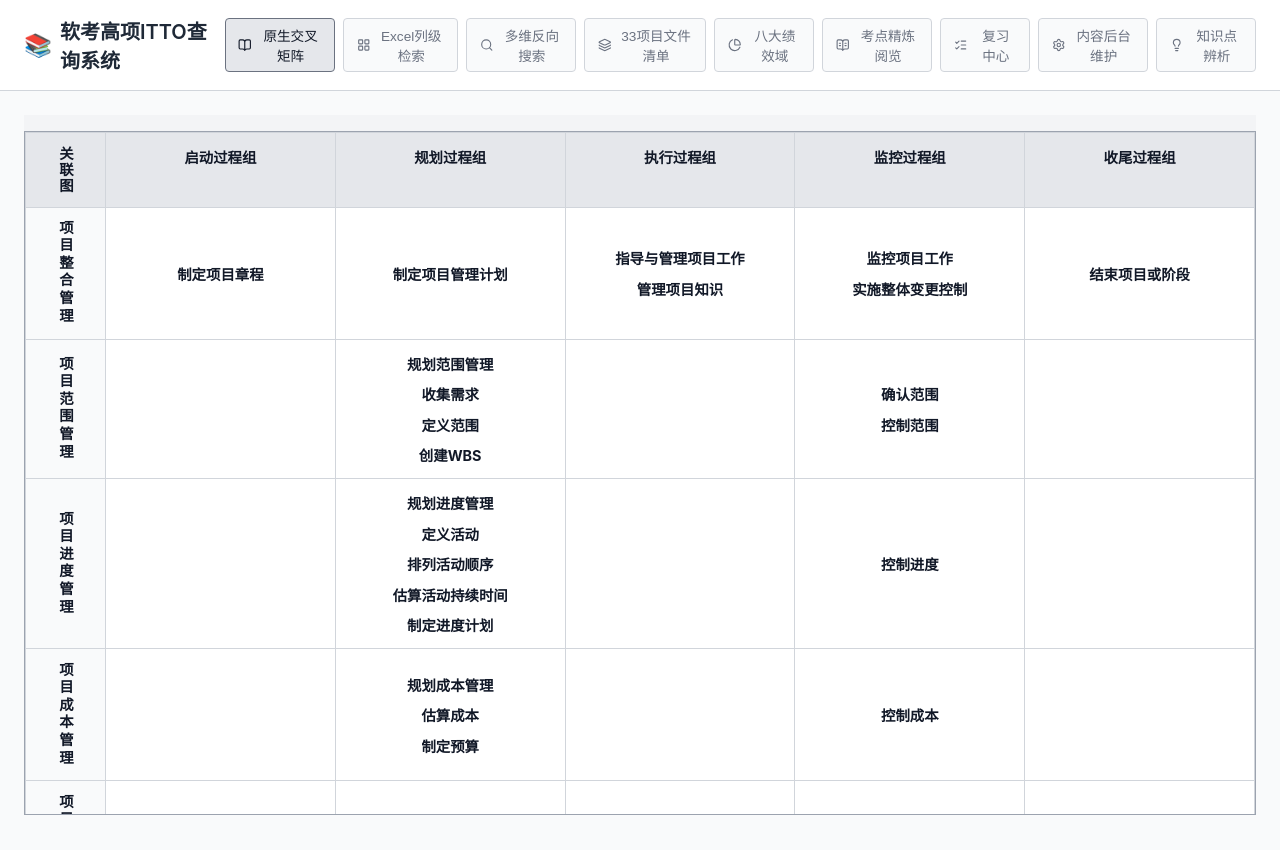
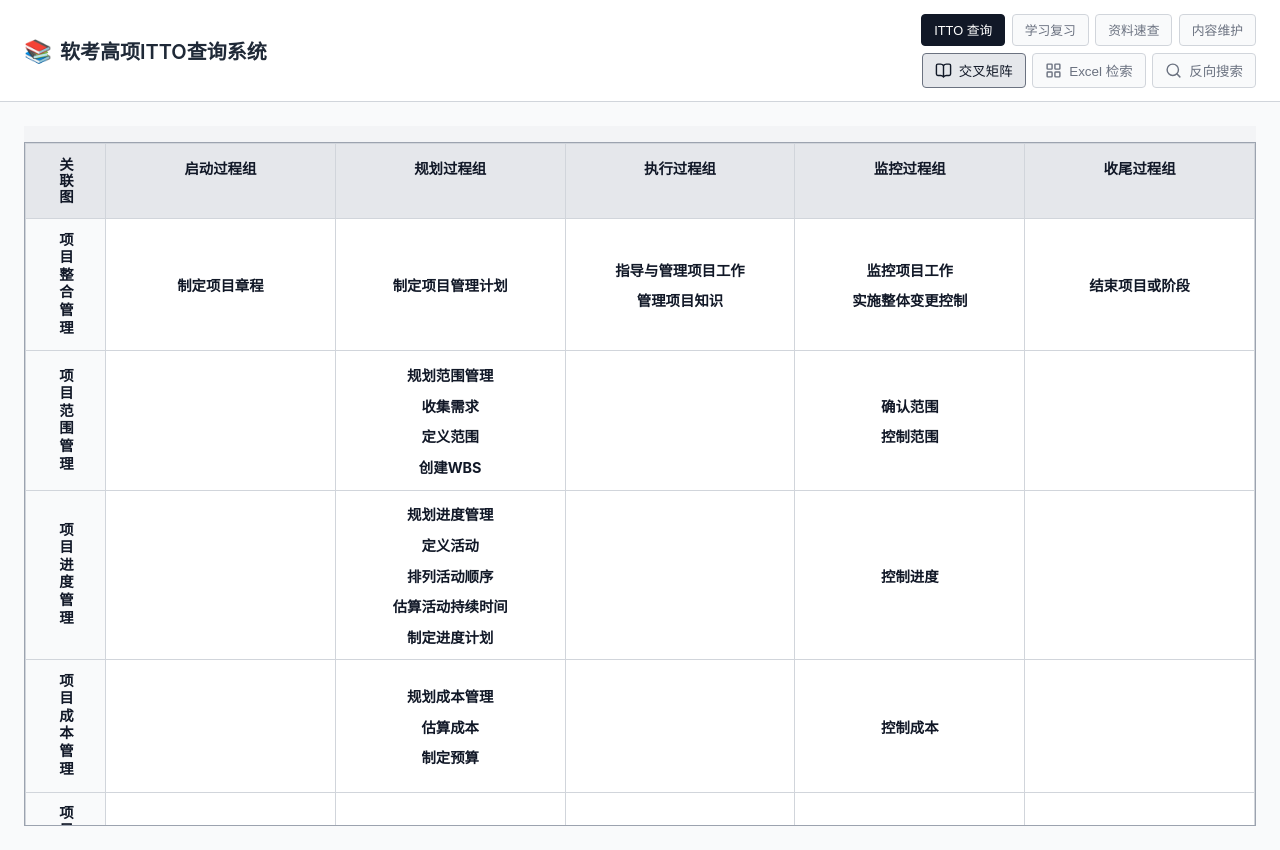
Before and after one commit to vosamy1982/ruankao-gaoxiang-tools, a React (Vite) app: page / in a window 1280 px wide. Built offline with nearby package versions, Linux system fonts and the light colour scheme.

Commit message:
feat: add grouped top navigation (#24)
Replaces the crowded single-row navigation with grouped top-level navigation, shortened secondary labels, and a mobile menu toggle.

```diff
--- a/package.json
+++ b/package.json
@@ -1,7 +1,7 @@
 {
   "name": "ruankao-gaoxiang-tools",
   "private": false,
-  "version": "0.7.0",
+  "version": "0.8.0",
   "description": "A local-first study and ITTO query tool for the Ruankao advanced project management exam.",
   "license": "MIT",
   "type": "module",
--- a/src/App.css
+++ b/src/App.css
@@ -14,12 +14,21 @@
 }
 
 .app-header {
-  display: flex;
-  justify-content: space-between;
+  display: grid;
+  grid-template-columns: auto minmax(0, 1fr);
+  gap: 0.75rem 1.5rem;
   align-items: center;
-  padding: 1rem 1.5rem;
+  padding: 0.85rem 1.5rem;
   background: var(--surface);
   border-bottom: 1px solid var(--border);
+}
+
+.app-header-top {
+  display: flex;
+  align-items: center;
+  justify-content: space-between;
+  gap: 0.75rem;
+  min-width: 0;
 }
 
 .app-title {
@@ -30,42 +39,81 @@
   align-items: center;
   gap: 0.5rem;
   letter-spacing: normal;
+  white-space: nowrap;
 }
 
-.view-toggle {
+.mobile-nav-toggle {
+  display: none;
+}
+
+.app-navigation {
+  min-width: 0;
   display: flex;
-  gap: 0.5rem;
+  flex-direction: column;
+  align-items: flex-end;
+  gap: 0.45rem;
+}
+
+.primary-nav,
+.secondary-nav {
+  display: flex;
+  align-items: center;
+  justify-content: flex-end;
+  gap: 0.4rem;
+  max-width: 100%;
   overflow-x: auto;
   scrollbar-width: none;
 }
 
-.view-toggle::-webkit-scrollbar {
+.primary-nav::-webkit-scrollbar,
+.secondary-nav::-webkit-scrollbar {
   display: none;
 }
 
-.toggle-btn {
-  padding: 0.4rem 0.8rem;
+.nav-group-btn,
+.nav-item-btn {
+  min-height: 2rem;
+  display: inline-flex;
+  align-items: center;
+  justify-content: center;
+  flex: 0 0 auto;
+  white-space: nowrap;
   border: 1px solid var(--border);
-  background: #F9FAFB;
+  border-radius: 4px;
+  background: #f9fafb;
   color: var(--text-muted);
-  font-size: 0.85rem;
   font-weight: 500;
-  border-radius: 4px;
   cursor: pointer;
   transition: none;
-  display: flex;
-  align-items: center;
-  gap: 0.5rem;
 }
 
-.toggle-btn.active {
-  background: #E5E7EB;
+.nav-group-btn {
+  padding: 0.35rem 0.75rem;
+  font-size: 0.8rem;
+}
+
+.nav-item-btn {
+  gap: 0.45rem;
+  padding: 0.4rem 0.75rem;
+  font-size: 0.84rem;
+}
+
+.nav-group-btn.active {
+  background: #111827;
+  color: #ffffff;
+  border-color: #111827;
+}
+
+.nav-item-btn.active {
+  background: #e5e7eb;
   color: var(--text-main);
   border-color: var(--text-muted);
 }
 
-.toggle-btn:hover:not(.active) {
-  background: #F3F4F6;
+.nav-group-btn:hover:not(.active),
+.nav-item-btn:hover:not(.active) {
+  background: #f3f4f6;
+  color: var(--text-main);
 }
 
 .view-loading {
@@ -96,24 +144,61 @@
 
 @media (max-width: 900px) {
   .app-header {
-    align-items: flex-start;
-    flex-direction: column;
-    gap: 0.75rem;
+    display: block;
     padding: calc(env(safe-area-inset-top, 0px) + 0.75rem) 0.75rem 0.75rem;
+  }
+
+  .app-header-top {
+    width: 100%;
   }
 
   .app-title {
     font-size: 1.05rem;
   }
 
-  .view-toggle {
-    width: 100%;
-    padding-bottom: 0.1rem;
+  .mobile-nav-toggle {
+    min-height: 2rem;
+    display: inline-flex;
+    align-items: center;
+    justify-content: center;
+    flex: 0 0 auto;
+    gap: 0.35rem;
+    padding: 0.35rem 0.55rem;
+    border: 1px solid var(--border);
+    border-radius: 4px;
+    background: #f9fafb;
+    color: var(--text-main);
+    font-size: 0.8rem;
+    font-weight: 600;
+    white-space: nowrap;
+    cursor: pointer;
   }
 
-  .toggle-btn {
-    flex: 0 0 auto;
-    padding: 0.45rem 0.7rem;
+  .app-navigation {
+    display: none;
+    align-items: stretch;
+    gap: 0.6rem;
+    margin-top: 0.75rem;
+    padding-top: 0.75rem;
+    border-top: 1px solid var(--border-light);
+  }
+
+  .app-navigation.open {
+    display: flex;
+  }
+
+  .primary-nav,
+  .secondary-nav {
+    justify-content: flex-start;
+    width: 100%;
+    gap: 0.45rem;
+    padding-bottom: 0.05rem;
+  }
+
+  .nav-group-btn,
+  .nav-item-btn {
+    min-height: 2.1rem;
+    padding: 0.45rem 0.65rem;
     font-size: 0.8rem;
   }
 
--- a/src/App.tsx
+++ b/src/App.tsx
@@ -2,7 +2,8 @@ import { lazy, Suspense, useEffect, useState } from 'react';
 import pmbokDataJson from './data/pmbok.json';
 import examDataJson from './data/exam-points.json';
 import type { ExamChapter, PmbokData, Process } from './types';
-import { LayoutGrid, Search, BookOpen, Layers, PieChart, BookOpenText, ListChecks, Settings, Lightbulb } from 'lucide-react';
+import { LayoutGrid, Search, BookOpen, Layers, PieChart, BookOpenText, ListChecks, Settings, Lightbulb, Menu, X } from 'lucide-react';
+import type { LucideIcon } from 'lucide-react';
 import './App.css';
 
 const MatrixView = lazy(() => import('./components/MatrixView'));
@@ -22,6 +23,59 @@ type ViewMode = 'mapping' | 'matrix' | 'search' | 'documents' | 'eightDomains' |
 
 const viewModes: ViewMode[] = ['mapping', 'matrix', 'search', 'documents', 'eightDomains', 'examPoints', 'reviewCenter', 'admin', 'concepts'];
 
+type NavGroupId = 'itto' | 'study' | 'reference' | 'admin';
+
+interface NavigationItem {
+  view: ViewMode;
+  label: string;
+  icon: LucideIcon;
+}
+
+interface NavigationGroup {
+  id: NavGroupId;
+  label: string;
+  items: NavigationItem[];
+}
+
+const navigationGroups: NavigationGroup[] = [
+  {
+    id: 'itto',
+    label: 'ITTO 查询',
+    items: [
+      { view: 'mapping', label: '交叉矩阵', icon: BookOpen },
+      { view: 'matrix', label: 'Excel 检索', icon: LayoutGrid },
+      { view: 'search', label: '反向搜索', icon: Search }
+    ]
+  },
+  {
+    id: 'study',
+    label: '学习复习',
+    items: [
+      { view: 'examPoints', label: '考点阅览', icon: BookOpenText },
+      { view: 'reviewCenter', label: '复习中心', icon: ListChecks },
+      { view: 'concepts', label: '知识辨析', icon: Lightbulb }
+    ]
+  },
+  {
+    id: 'reference',
+    label: '资料速查',
+    items: [
+      { view: 'documents', label: '项目文件', icon: Layers },
+      { view: 'eightDomains', label: '绩效域', icon: PieChart }
+    ]
+  },
+  {
+    id: 'admin',
+    label: '内容维护',
+    items: [
+      { view: 'admin', label: '后台维护', icon: Settings }
+    ]
+  }
+];
+
+const getNavigationGroup = (view: ViewMode) =>
+  navigationGroups.find(group => group.items.some(item => item.view === view)) ?? navigationGroups[0];
+
 const getViewFromHash = (): ViewMode => {
   const hashView = window.location.hash.replace('#', '');
   return viewModes.includes(hashView as ViewMode) ? hashView as ViewMode : 'mapping';
@@ -38,103 +92,98 @@ function App() {
   const [view, setView] = useState<ViewMode>(getViewFromHash); // 默认展示宏观映射矩阵
   const [selectedProcess, setSelectedProcess] = useState<Process | null>(null);
   const [examChapters, setExamChapters] = useState<ExamChapter[]>(examDataJson as ExamChapter[]);
+  const [isNavigationOpen, setIsNavigationOpen] = useState(false);
 
   useEffect(() => {
     const handleHashChange = () => {
       setView(getViewFromHash());
       setSelectedProcess(null);
+      setIsNavigationOpen(false);
     };
 
     window.addEventListener('hashchange', handleHashChange);
-    return () => window.removeEventListener('hashchange', handleHashChange);
+    window.addEventListener('popstate', handleHashChange);
+    return () => {
+      window.removeEventListener('hashchange', handleHashChange);
+      window.removeEventListener('popstate', handleHashChange);
+    };
   }, []);
 
   const handleViewChange = (nextView: ViewMode) => {
     setSelectedProcess(null);
+    setIsNavigationOpen(false);
     if (window.location.hash === `#${nextView}`) {
       setView(nextView);
       return;
     }
-    window.location.hash = nextView;
+    window.history.pushState(null, '', `#${nextView}`);
+    setView(nextView);
   };
 
   const activeKnowledgeArea = selectedProcess
     ? pmbokData.knowledgeAreas.find(ka => ka.id === selectedProcess.knowledgeAreaId)
     : undefined;
+  const activeNavigationGroup = getNavigationGroup(view);
 
   return (
     <div className="app-container">
       <header className="app-header">
+        <div className="app-header-top">
           <div className="app-title">
             <span style={{ fontSize: '1.4rem' }}>📚</span>
             软考高项ITTO查询系统
           </div>
-
-        <div className="view-toggle">
           <button
-            className={`toggle-btn ${view === 'mapping' ? 'active' : ''}`}
-            onClick={() => handleViewChange('mapping')}
+            type="button"
+            className="mobile-nav-toggle"
+            aria-expanded={isNavigationOpen}
+            aria-label={isNavigationOpen ? '关闭导航菜单' : '打开导航菜单'}
+            onClick={() => setIsNavigationOpen(open => !open)}
           >
-            <BookOpen size={18} />
-            原生交叉矩阵
-          </button>
-          <button
-            className={`toggle-btn ${view === 'matrix' ? 'active' : ''}`}
-            onClick={() => handleViewChange('matrix')}
-          >
-            <LayoutGrid size={18} />
-            Excel列级检索
-          </button>
-          <button
-            className={`toggle-btn ${view === 'search' ? 'active' : ''}`}
-            onClick={() => handleViewChange('search')}
-          >
-            <Search size={18} />
-            多维反向搜索
-          </button>
-          <button
-            className={`toggle-btn ${view === 'documents' ? 'active' : ''}`}
-            onClick={() => handleViewChange('documents')}
-          >
-            <Layers size={18} />
-            33项目文件清单
-          </button>
-          <button
-            className={`toggle-btn ${view === 'eightDomains' ? 'active' : ''}`}
-            onClick={() => handleViewChange('eightDomains')}
-          >
-            <PieChart size={18} />
-            八大绩效域
-          </button>
-          <button
-            className={`toggle-btn ${view === 'examPoints' ? 'active' : ''}`}
-            onClick={() => handleViewChange('examPoints')}
-          >
-            <BookOpenText size={18} />
-            考点精炼阅览
-          </button>
-          <button
-            className={`toggle-btn ${view === 'reviewCenter' ? 'active' : ''}`}
-            onClick={() => handleViewChange('reviewCenter')}
-          >
-            <ListChecks size={18} />
-            复习中心
-          </button>
-          <button
-            className={`toggle-btn ${view === 'admin' ? 'active' : ''}`}
-            onClick={() => handleViewChange('admin')}
-          >
-            <Settings size={18} />
-            内容后台维护
-          </button>
-          <button
-            className={`toggle-btn ${view === 'concepts' ? 'active' : ''}`}
-            onClick={() => handleViewChange('concepts')}
-          >
-            <Lightbulb size={18} />
-            知识点辨析
+            {isNavigationOpen ? <X size={18} /> : <Menu size={18} />}
+            <span>{activeNavigationGroup.label}</span>
           </button>
         </div>
+
+        <nav
+          className={`app-navigation ${isNavigationOpen ? 'open' : ''}`}
+          aria-label="主导航"
+        >
+          <div className="primary-nav" aria-label="导航分组">
+            {navigationGroups.map(group => {
+              const isActive = activeNavigationGroup.id === group.id;
+              return (
+                <button
+                  key={group.id}
+                  type="button"
+                  className={`nav-group-btn ${isActive ? 'active' : ''}`}
+                  aria-pressed={isActive}
+                  onClick={() => handleViewChange(group.items[0].view)}
+                >
+                  {group.label}
+                </button>
+              );
+            })}
+          </div>
+          <div className="secondary-nav" aria-label={`${activeNavigationGroup.label}视图`}>
+            {activeNavigationGroup.items.map(item => {
+              const Icon = item.icon;
+              const isActive = view === item.view;
+              return (
+                <button
+                  key={item.view}
+                  type="button"
+                  className={`nav-item-btn ${isActive ? 'active' : ''}`}
+                  aria-current={isActive ? 'page' : undefined}
+                  onClick={() => handleViewChange(item.view)}
+                >
+                  <Icon size={17} />
+                  {item.label}
+                </button>
+              );
+            })}
+          </div>
+        </nav>
       </header>
 
       <main className="app-wrapper">
```
Also changed, not shown: 3 other files (tests, documents, lock files or other folders). Lines whose indentation alone changed are shown as unchanged.
